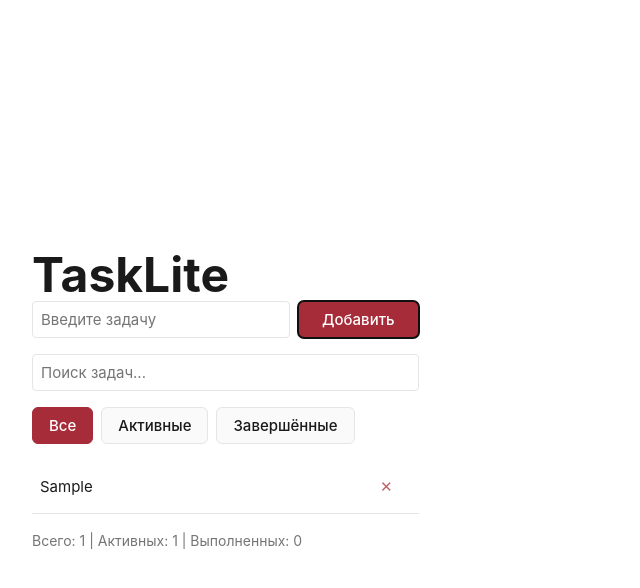
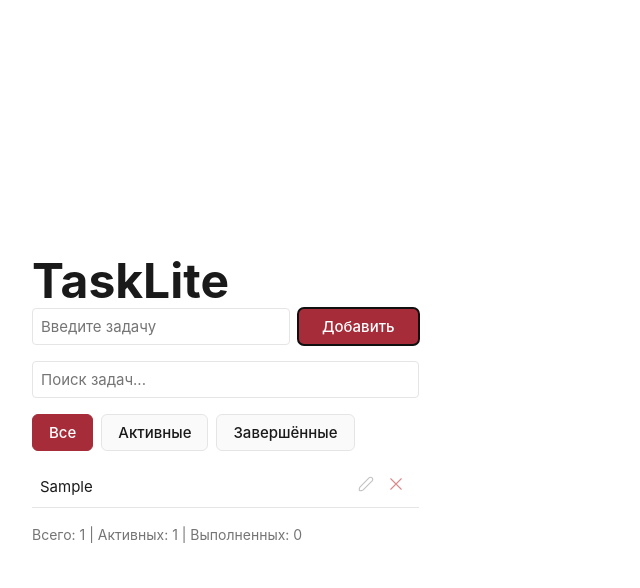
Before and after one commit to rin0n0/lesson3, a React (Vite) app in the folder tasklite/: page / in a window 1280 px wide. Both pictures are taken after typing "Sample" into the empty fields and a click on the button "Добавить". Shown: the top 588 px of the page, without its empty margins (0-640 px from the left). Built offline with nearby package versions, Linux system fonts and the light colour scheme.

Commit message:
Урок 8

```diff
--- a/tasklite/src/components/task-item.tsx
+++ b/tasklite/src/components/task-item.tsx
@@ -1,9 +1,11 @@
 import styled from "@emotion/styled";
 import type { Task } from "../entities/task";
+import { useState } from 'react';
 type TaskItemProps = {
     task: Task;
     onToggle: (id: string) => void;
     onRemove: (id: string) => void;
+    onEdit: (id: string, newTitle: string) => void;
 };
 const Item = styled.li`
   display: flex;
@@ -13,12 +15,16 @@ const Item = styled.li`
   border-bottom: 1px solid ${(p) => p.theme.colors.border};
   user-select: none;
 `;
-const Title = styled.span<{ completed?: boolean }>`
-  text-decoration: ${(p) => (p.completed ? "line-through" : "none")};
-  color: ${(p) =>
-    p.completed ? p.theme.colors.textMuted : p.theme.colors.text};
-  cursor: pointer;
+const Title = styled.span<{ completed?: boolean; isFirst?: boolean }>`
+    text-decoration: ${(p) => (p.completed ? "line-through" : "none")};
+    color: ${(p) =>
+        p.completed ? p.theme.colors.textMuted : p.theme.colors.text};
+    cursor: pointer;
+    font-weight: ${(p) => (p.isFirst ? "bold" : "normal")};
+    user-select: none; // запрет выделения текста
 `;
+
+
 
 const Button = styled.button`
   border: none;
@@ -26,11 +32,87 @@ const Button = styled.button`
   cursor: pointer;
   color: ${(p) => p.theme.colors.error};
 `;
+
+const EditButton = styled.button`
+    border: none;
+    background: transparent;
+    cursor: pointer;
+    color: ${(p) => p.theme.colors.textMuted};
+    font-size: 16px;
+    line-height: 1;
+    padding: 0 2px;
+`;
+
+const IconButton = styled.button`
+    border: none;
+    background: transparent;
+    cursor: pointer;
+    padding: 0 6px;
+    display: inline-flex;
+    align-items: center;
+    justify-content: center;
+    svg {
+        width: 18px;
+        height: 18px;
+    }
+`;
+
 export const TaskItem = (p: TaskItemProps) => {
+  const [isEditing, setIsEditing] = useState(false);
+  const [draft, setDraft] = useState(p.task.title);
+  const handleSave = () => {
+    if (draft.trim() !== "" && draft !== p.task.title) {
+        p.onEdit(p.task.id, draft.trim());
+    }
+    setIsEditing(false);
+  };
+
   return (
     <Item>
-      <Title completed={p.task.completed} onClick={() => p.onToggle(p.task.id)}>{p.task.title}</Title>
-      <Button onClick={() => p.onRemove(p.task.id)}>✕</Button>
+      <Title completed={p.task.completed} onClick={() => p.onToggle(p.task.id)}>
+{isEditing ? (
+    <input
+        value={draft}
+        onChange={(e) => setDraft(e.target.value)}
+        onBlur={handleSave} // сохранение при потере фокуса
+        onKeyDown={(e) => {
+            if (e.key === "Enter") handleSave(); // сохранение по Enter
+            if (e.key === "Escape") {
+                setDraft(p.task.title); // откат текста
+                setIsEditing(false);    // отмена редактирования
+            }
+        }}
+        autoFocus
+    />
+) : (
+    <Title
+        completed={p.task.completed}
+        onDoubleClick={(e) => {
+            e.preventDefault();
+            setIsEditing(true);
+        }}
+        onClick={() => p.onToggle(p.task.id)}    // клик → переключение статуса
+    >
+        {p.task.title}
+    </Title>
+)}
+      </Title>
+      <div>
+                <IconButton onClick={() => setIsEditing(true)} aria-label="Изменить">
+                    <svg viewBox="0 0 24 24" fill="none" xmlns="http://www.w3.org/2000/svg">
+                        <path
+                            d="M20.1498 7.93997L8.27978 19.81C7.21978 20.88 4.04977 21.3699 3.32977 20.6599C2.60977 19.9499 3.11978 16.78 4.17978 15.71L16.0498 3.84C16.5979 3.31801 17.3283 3.03097 18.0851 3.04019C18.842 3.04942 19.5652 3.35418 20.1004 3.88938C20.6356 4.42457 20.9403 5.14781 20.9496 5.90463C20.9588 6.66146 20.6718 7.39189 20.1498 7.93997V7.93997Z"
+                            stroke="#c2c2c2"
+                            strokeWidth="1.5"
+                            strokeLinecap="round"
+                            strokeLinejoin="round"
+                        />
+                    </svg>
+                </IconButton>
+                <IconButton onClick={() => p.onRemove(p.task.id)} aria-label="Удалить">
+                    <svg viewBox="0 0 24 24" fill="none" xmlns="http://www.w3.org/2000/svg"><g id="SVGRepo_bgCarrier" stroke-width="0"></g><g id="SVGRepo_tracerCarrier" stroke-linecap="round" stroke-linejoin="round"></g><g id="SVGRepo_iconCarrier"> <path d="M19 5L5 19M5.00001 5L19 19" stroke="#dd8888" stroke-width="1.5" stroke-linecap="round" stroke-linejoin="round"></path> </g></svg>                </IconButton>
+
+      </div>
     </Item>
   );
 };
--- a/tasklite/src/components/task-list.tsx
+++ b/tasklite/src/components/task-list.tsx
@@ -3,11 +3,11 @@ import type { Task } from "../entities/task";
 import { TaskItem } from "./task-item";
 
 type TaskListProps = {
-  tasks: Task[];
-  onToggle: (id: string) => void;
-  onRemove: (id: string) => void;
+    tasks: Task[];
+    onToggle: (id: string) => void;
+    onRemove: (id: string) => void;
+    onEdit: (id: string, newTitle: string) => void;
 };
-
 const List = styled.ul`
   margin-top: ${(p) => p.theme.spacing(2)};
   list-style: none;
@@ -23,6 +23,7 @@ export const TaskList = (p: TaskListProps) => {
           task={t}
           onToggle={p.onToggle}
           onRemove={p.onRemove}
+          onEdit={p.onEdit}
         />
       ))}
     </List>
--- a/tasklite/src/pages/tasks-page.tsx
+++ b/tasklite/src/pages/tasks-page.tsx
@@ -68,9 +68,19 @@ export const TasksPage = () => {
     setTasks(tasks.filter((t) => t.id !== id));
   };
 
+  const handleEditTask = (id: string, newTitle: string) => {
+    setTasks(
+        tasks.map((t) =>
+            t.id === id ? { ...t, title: newTitle } : t
+        )
+    );
+  };
+
+
   const total = tasks.length;
   const active = tasks.filter((t) => !t.completed).length;
   const completed = tasks.filter((t) => t.completed).length;
+
 
   return (
     <Wrapper>
@@ -82,6 +92,7 @@ export const TasksPage = () => {
         tasks={searchedTasks}
         onToggle={handleToggleTask}
         onRemove={handleRemoveTask}
+        onEdit={handleEditTask}
       />
       <Counter>
         Всего: {total} | Активных: {active} | Выполненных: {completed}
```
